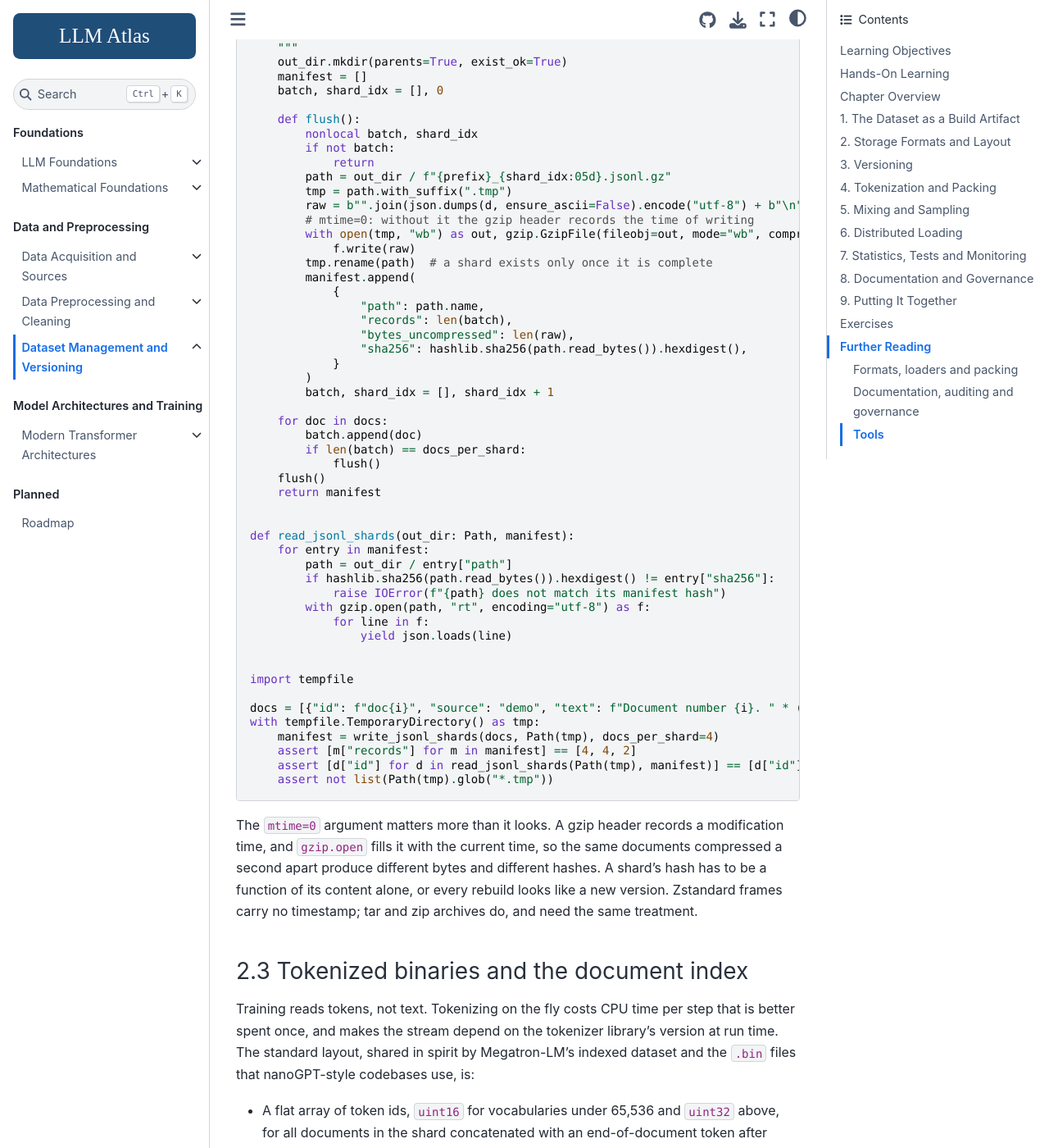
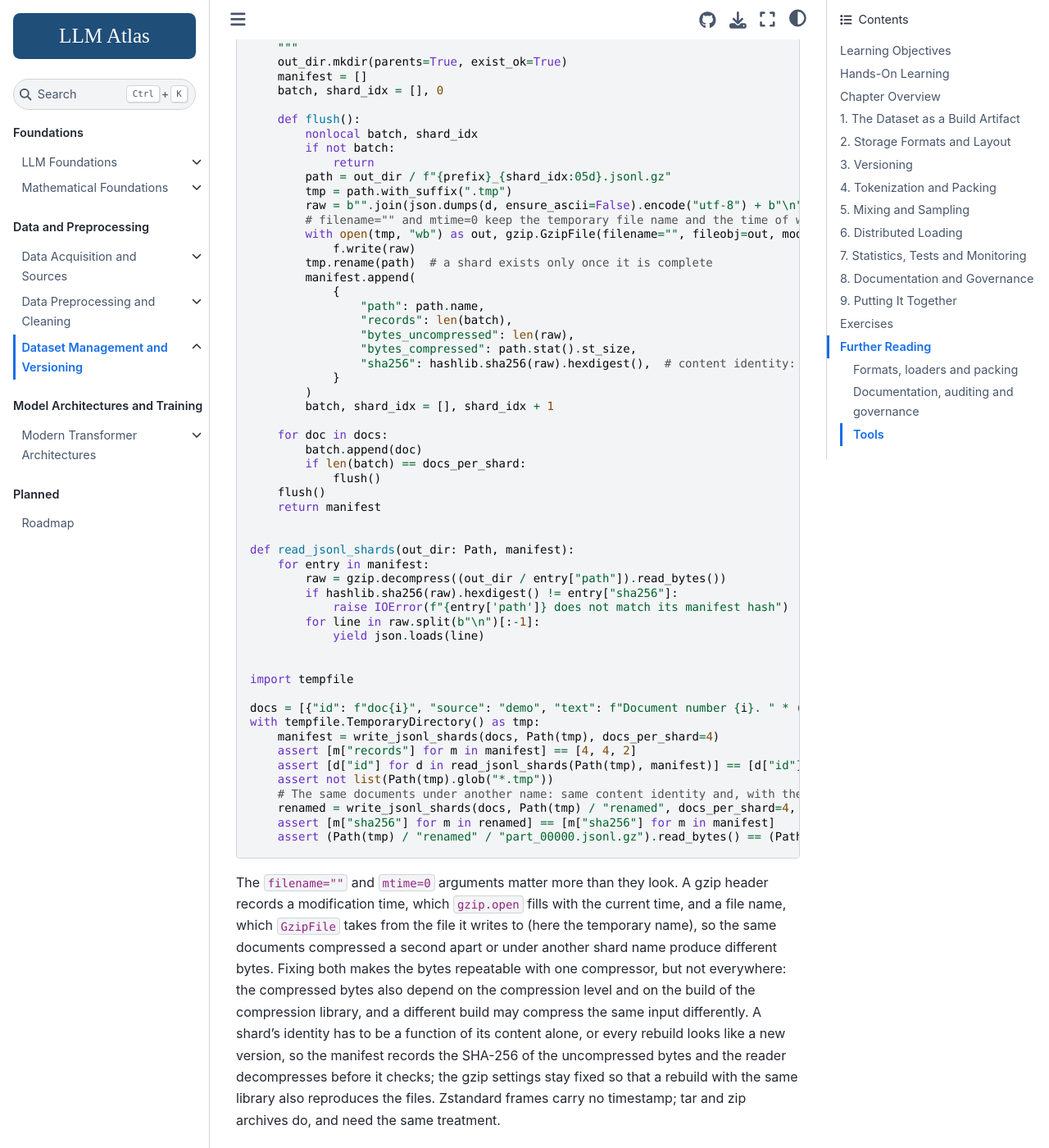
Before and after one commit to Beaker12/llmatlas, a Jupyter Book: the page built from chapters/05-dataset-management/index.md, in a window 1280 px wide and 1400 px high, scrolled down 5236 px. Shown: the whole window at 82% size. Built offline with Jupyter Book 1.0.4 settings and Sphinx 7.4.7 and the Sphinx Book theme 1.1.4, drawn with Linux system fonts in a browser that asks for light colours; pages that are not in the unit, such as notebooks, are missing from menus; cross-references to code outside the pages are shown as plain code; some of the changed text lies outside the part shown.

Commit message:
Chapter 5: sync shared code with the notebook and fix shard hash, packing EOD, padding mask, tokenizer check and contract plan
Shard content identity is now the SHA-256 of the uncompressed bytes, with the
gzip header fixed (filename="", mtime=0, level 6). best_fit_pack puts one
end-of-document token at each document's true end. The document mask excludes
padding, so the notebook counts 68 documents and 2,076 allowed pairs in the
fullest sequence. TokenShard checks the tokenizer hash on read, uses uint16 up
to 2**16 tokens and records the dtype name. The contract checks a stated plan
with tolerance 0.05. Every shared definition is identical in page and notebook,
and the notebook is re-executed.

````diff
--- a/chapters/05-dataset-management/index.md
+++ b/chapters/05-dataset-management/index.md
@@ -115,9 +115,9 @@
 def write_jsonl_shards(docs, out_dir: Path, docs_per_shard: int, prefix: str = "shard"):
     """Write documents to gzip-compressed JSON Lines shards; return a manifest.
 
-    Each manifest entry records the shard's path, record count, uncompressed
-    byte count and SHA-256 of the compressed file, which is what later stages
-    verify against.
+    Each manifest entry records the shard's path, record count, uncompressed and
+    compressed byte counts, and the SHA-256 of the uncompressed bytes: the
+    shard's content identity, which later stages verify against.
     """
     out_dir.mkdir(parents=True, exist_ok=True)
     manifest = []
@@ -130,8 +130,8 @@
         path = out_dir / f"{prefix}_{shard_idx:05d}.jsonl.gz"
         tmp = path.with_suffix(".tmp")
         raw = b"".join(json.dumps(d, ensure_ascii=False).encode("utf-8") + b"\n" for d in batch)
-        # mtime=0: without it the gzip header records the time of writing
-        with open(tmp, "wb") as out, gzip.GzipFile(fileobj=out, mode="wb", compresslevel=6, mtime=0) as f:
+        # filename="" and mtime=0 keep the temporary file name and the time of writing out of the gzip header
+        with open(tmp, "wb") as out, gzip.GzipFile(filename="", fileobj=out, mode="wb", compresslevel=6, mtime=0) as f:
             f.write(raw)
         tmp.rename(path)  # a shard exists only once it is complete
         manifest.append(
@@ -139,7 +139,8 @@
                 "path": path.name,
                 "records": len(batch),
                 "bytes_uncompressed": len(raw),
-                "sha256": hashlib.sha256(path.read_bytes()).hexdigest(),
+                "bytes_compressed": path.stat().st_size,
+                "sha256": hashlib.sha256(raw).hexdigest(),  # content identity: the uncompressed bytes
             }
         )
         batch, shard_idx = [], shard_idx + 1
@@ -154,12 +155,11 @@
 
 def read_jsonl_shards(out_dir: Path, manifest):
     for entry in manifest:
-        path = out_dir / entry["path"]
-        if hashlib.sha256(path.read_bytes()).hexdigest() != entry["sha256"]:
-            raise IOError(f"{path} does not match its manifest hash")
-        with gzip.open(path, "rt", encoding="utf-8") as f:
-            for line in f:
-                yield json.loads(line)
+        raw = gzip.decompress((out_dir / entry["path"]).read_bytes())
+        if hashlib.sha256(raw).hexdigest() != entry["sha256"]:
+            raise IOError(f"{entry['path']} does not match its manifest hash")
+        for line in raw.split(b"\n")[:-1]:
+            yield json.loads(line)
 
 
 import tempfile
@@ -170,9 +170,13 @@
     assert [m["records"] for m in manifest] == [4, 4, 2]
     assert [d["id"] for d in read_jsonl_shards(Path(tmp), manifest)] == [d["id"] for d in docs]
     assert not list(Path(tmp).glob("*.tmp"))
+    # The same documents under another name: same content identity and, with the header fixed, the same bytes
+    renamed = write_jsonl_shards(docs, Path(tmp) / "renamed", docs_per_shard=4, prefix="part")
+    assert [m["sha256"] for m in renamed] == [m["sha256"] for m in manifest]
+    assert (Path(tmp) / "renamed" / "part_00000.jsonl.gz").read_bytes() == (Path(tmp) / "shard_00000.jsonl.gz").read_bytes()
 ```
 
-The `mtime=0` argument matters more than it looks. A gzip header records a modification time, and `gzip.open` fills it with the current time, so the same documents compressed a second apart produce different bytes and different hashes. A shard's hash has to be a function of its content alone, or every rebuild looks like a new version. Zstandard frames carry no timestamp; tar and zip archives do, and need the same treatment.
+The `filename=""` and `mtime=0` arguments matter more than they look. A gzip header records a modification time, which `gzip.open` fills with the current time, and a file name, which `GzipFile` takes from the file it writes to (here the temporary name), so the same documents compressed a second apart or under another shard name produce different bytes. Fixing both makes the bytes repeatable with one compressor, but not everywhere: the compressed bytes also depend on the compression level and on the build of the compression library, and a different build may compress the same input differently. A shard's identity has to be a function of its content alone, or every rebuild looks like a new version, so the manifest records the SHA-256 of the uncompressed bytes and the reader decompresses before it checks; the gzip settings stay fixed so that a rebuild with the same library also reproduces the files. Zstandard frames carry no timestamp; tar and zip archives do, and need the same treatment.
 
 (sec-ch5-tokenized-binaries-document-index)=
 
@@ -180,7 +184,7 @@
 
 Training reads tokens, not text. Tokenizing on the fly costs CPU time per step that is better spent once, and makes the stream depend on the tokenizer library's version at run time. The standard layout, shared in spirit by Megatron-LM's indexed dataset and the `.bin` files that nanoGPT-style codebases use, is:
 
-- A flat array of token ids, `uint16` for vocabularies under 65,536 and `uint32` above, for all documents in the shard concatenated with an end-of-document token after each.
+- A flat array of token ids, `uint16` for vocabularies of at most 65,536 tokens (ids 0 to 65,535) and `uint32` above, for all documents in the shard concatenated with an end-of-document token after each.
 - An offsets array giving the start of each document, so that document $i$ is `tokens[offsets[i]:offsets[i + 1]]`.
 - A header or sidecar naming the tokenizer by hash and the dtype, so the file cannot be read with the wrong vocabulary by accident.
 
@@ -199,9 +203,11 @@
 class TokenShard:
     """Flat token array plus document offsets, memory-mapped on read."""
 
-    def __init__(self, path: Path):
+    def __init__(self, path: Path, tokenizer_hash: str):
         self.path = path
         meta = json.loads(path.with_suffix(".json").read_text())
+        if meta["tokenizer_hash"] != tokenizer_hash:
+            raise ValueError(f"{path.name} was built with tokenizer {meta['tokenizer_hash']}, not {tokenizer_hash}")
         self.dtype = np.dtype(meta["dtype"])
         self.tokenizer_hash = meta["tokenizer_hash"]
         self.offsets = np.load(path.with_suffix(".idx.npy"))
@@ -209,7 +215,7 @@
 
     @classmethod
     def write(cls, path: Path, token_docs, tokenizer_hash: str, vocab_size: int):
-        dtype = np.uint16 if vocab_size < 2**16 else np.uint32
+        dtype = np.uint16 if vocab_size <= 2**16 else np.uint32
         offsets = [0]
         chunks = []
         for toks in token_docs:
@@ -250,6 +256,11 @@
     assert shard.offsets.tolist() == [0, 4, 10, 12]
     assert shard.window(2, 4).tolist() == [toy_tokenize("the cat sat")[2], EOD] + toy_tokenize("on the mat and slept")[:2]
     assert shard.tokens.dtype == np.uint16
+    try:
+        TokenShard(Path(tmp) / "demo.bin", tokenizer_hash="toy-v2")
+        raise AssertionError("a binary was opened with the wrong tokenizer")
+    except ValueError:
+        pass
 ```
 
 The tokenizer hash is the part people skip and regret. Two tokenizers with the same name and vocabulary size but different normalisation or merge order produce different id streams, and a model evaluated with the wrong one is silently broken. Hash the tokenizer's serialised files and store the hash with every binary that depends on it.
@@ -369,14 +380,14 @@
 
 
 def best_fit_pack(token_docs, seq_len: int, eod: int = 0, pad: int = -1):
-    """Best-fit-decreasing packing: documents longer than seq_len are split into
-    pieces first; each piece (plus EOD) then goes into the sequence with the least
-    remaining room that still fits it, longest pieces first."""
+    """Best-fit-decreasing packing: each document gets one EOD at its true end and
+    is split into pieces of at most seq_len tokens; each piece then goes into the
+    sequence with the least remaining room that still fits it, longest pieces first."""
     pieces = []
     for d in token_docs:
-        d = list(d)
-        for start in range(0, max(1, len(d)), seq_len - 1):
-            pieces.append(d[start : start + seq_len - 1] + [eod])
+        d = list(d) + [eod]  # one EOD, at the true end
+        for start in range(0, len(d), seq_len):
+            pieces.append(d[start : start + seq_len])
     docs = sorted(pieces, key=len, reverse=True)
     bins, free = [], []
     for doc in docs:
@@ -408,8 +419,10 @@
 assert packed.shape[1] == 256 and chunked.shape[1] == 256
 # Packing needs more sequences than chunking, by about the padding fraction (nothing is dropped)
 assert chunked.shape[0] <= packed.shape[0] <= chunked.shape[0] * 1.1
-n_pieces = sum(max(1, -(-len(d) // 255)) for d in docs)  # pieces of at most 255 tokens plus EOD
-assert (packed != -1).sum() == sum(len(d) for d in docs) + n_pieces  # every token kept, one EOD per piece
+assert (packed != -1).sum() == sum(len(d) + 1 for d in docs)  # every token kept, one EOD per document
+assert (packed == 0).sum() == len(docs)
+long_doc, _ = best_fit_pack([list(range(1, 601))], seq_len=256)  # a 600-token document: three pieces, one EOD
+assert long_doc.shape[0] == 3 and (long_doc == 0).sum() == 1
 ```
 
 (sec-ch5-cross-document-attention)=
@@ -428,11 +441,12 @@
     return np.concatenate([[0], np.cumsum(ends)[:-1]])
 
 
-def document_causal_mask(sequence, eod: int = 0) -> np.ndarray:
+def document_causal_mask(sequence, eod: int = 0, pad: int = -1) -> np.ndarray:
     seg = segment_ids(sequence, eod)
     causal = np.tril(np.ones((len(seg), len(seg)), dtype=bool))
     same_doc = seg[:, None] == seg[None, :]
-    return causal & same_doc
+    valid = np.asarray(sequence) != pad  # padding attends to nothing and is attended by nothing
+    return causal & same_doc & valid[:, None] & valid[None, :]
 
 
 seq = [5, 6, 0, 7, 8, 9, 0, 1]
@@ -442,6 +456,7 @@
 assert not mask[4, 1]  # document 1 cannot see document 0
 assert not mask[3, 4]  # and not the future
 assert mask.sum() == 3 + 2 + 1 + 4 + 3 + 2 + 1 + 1
+assert document_causal_mask(seq + [-1, -1]).sum() == mask.sum()  # padding adds no allowed pairs
 ```
 
 Whether to mask is a choice. Many pretraining runs did not, on the grounds that the kernel was simpler and the effect small; recent ones increasingly do, since efficient variable-length attention makes it free. Fine-tuning with packed examples should always mask, because the examples are short and the leakage between them is large.
````
Also changed, not shown: other parts of chapters/05-dataset-management/index.md (+2 -2 lines), 2 other files.
